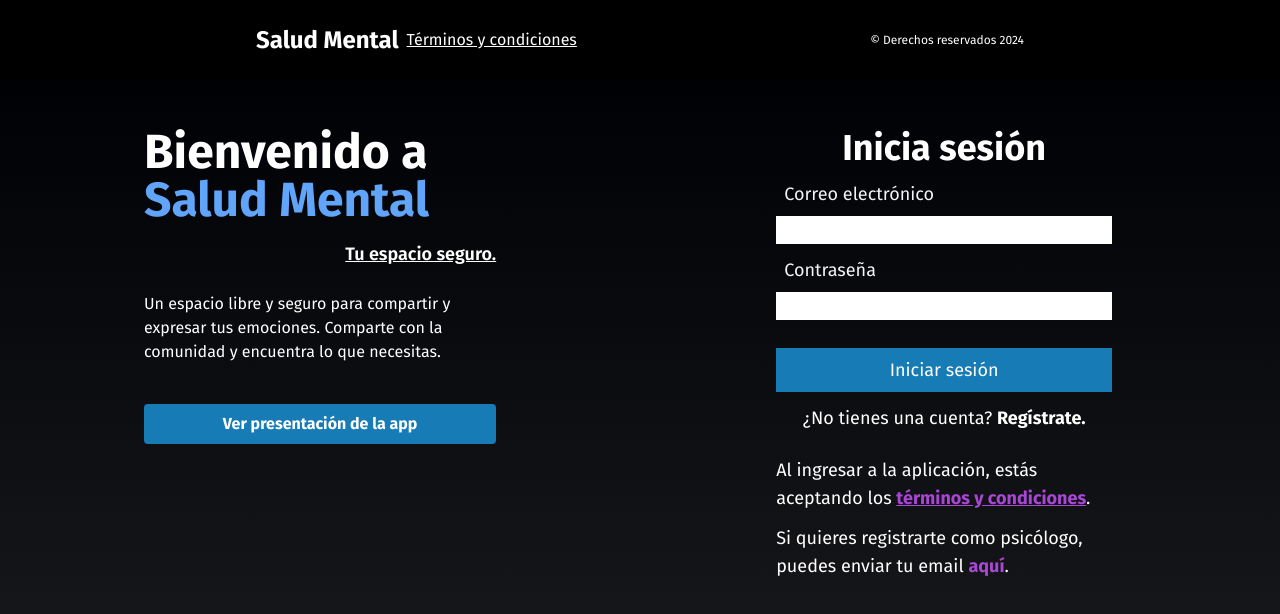
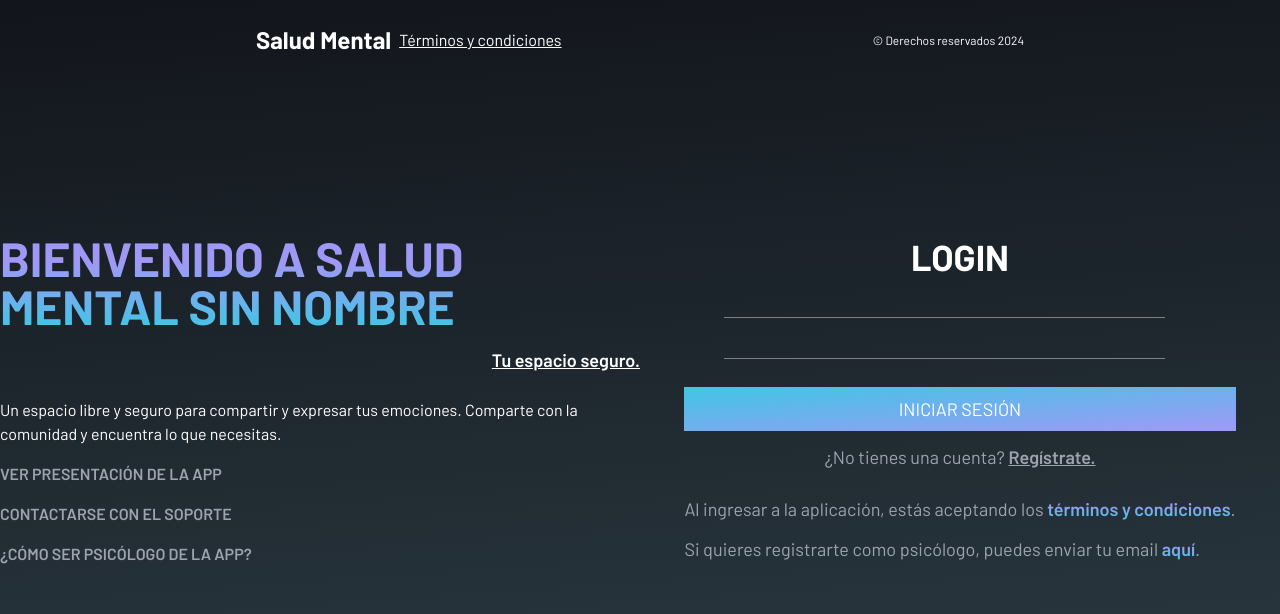
Before and after one commit to benjamin09111/smental_deploy, a React (Vite) app: page / in a window 1280 px wide. Shown: the top 614 px of the page. Built offline with nearby package versions, Linux system fonts and the light colour scheme.

Commit message:
colors ready

```diff
--- a/index.html
+++ b/index.html
@@ -7,8 +7,10 @@
   <meta name="viewport" content="width=device-width, initial-scale=1.0" />
   <title>Vite + React</title>
   <link rel="preconnect" href="https://fonts.googleapis.com">
-<link rel="preconnect" href="https://fonts.gstatic.com" crossorigin>
-<link href="https://fonts.googleapis.com/css2?family=Fira+Sans:ital,wght@0,100;0,200;0,300;0,400;0,500;0,600;0,700;0,800;0,900;1,100;1,200;1,300;1,400;1,500;1,600;1,700;1,800;1,900&display=swap" rel="stylesheet">
+  <link rel="preconnect" href="https://fonts.gstatic.com" crossorigin>
+  <link
+    href="https://fonts.googleapis.com/css2?family=Barlow:ital,wght@0,100;0,200;0,300;0,400;0,500;0,600;0,700;0,800;0,900;1,100;1,200;1,300;1,400;1,500;1,600;1,700;1,800;1,900&family=IBM+Plex+Sans:ital,wght@0,100;0,200;0,300;0,400;0,500;0,600;0,700;1,100;1,200;1,300;1,400;1,500;1,600;1,700&family=Maven+Pro:wght@400..900&family=Noto+Sans+KR:wght@100..900&display=swap"
+    rel="stylesheet">
 
 </head>
 
--- a/src/App.jsx
+++ b/src/App.jsx
@@ -2,6 +2,7 @@ import { useState, useEffect } from 'react';
 import PrincipalPage from "./pages/principal/Principal";
 import Main from "./pages/main/Main";
 import Loading from "./Loading";
+import NavP from './components/nav_principal/NavbarP';
 
 function App() {
   //variable-funcion_modifica
@@ -23,7 +24,13 @@ function App() {
 
   return (
     <>
-      {logeado ? (<Main />) : (<PrincipalPage />)}
+      {logeado ? (<Main />) : (
+      <>
+      <NavP />
+      <PrincipalPage />
+      </>
+
+      )}
       {loading && <Loading msg="Verificando sesión" />}
     </>
   )
--- a/src/components/nav_principal/NavbarP.jsx
+++ b/src/components/nav_principal/NavbarP.jsx
@@ -2,7 +2,7 @@ import React from 'react';
 
 const NavbarP = () => {
   return (
-    <div style={{height: "10vh"}} className="justify-between py-6 lg:px-64 px-12 bg-black text-white lg:flex hidden">
+    <div style={{height: "10vh"}} className="justify-between py-6 lg:px-64 px-12 bg-transparent absolute top-0 left-0 w-full text-white lg:flex hidden items-center">
       <div className="flex gap-2 items-center">
         <b className="text-2xl">Salud Mental</b>
         <p className="underline">Términos y condiciones</p>
--- a/src/index.css
+++ b/src/index.css
@@ -2,26 +2,43 @@
 @tailwind components;
 @tailwind utilities;
 
+/*
+"IBM Plex Sans"
+"Noto Sans KR"
+"Barlow"
+"Maven Pro"
+*/
+
 :root {
-  --font-family: "Fira Sans", Arial;
-  --primary-color: #000105;
-  --secondary-color: #020305e0;
-  --third-color: #177cb6;
-  --fourth-color: #ba4dece5;
+  --font-family: "Barlow", Arial;
+  --primary-color: #40C6E5;
+  --secondary-color: #9F99F5;
+  --third-color: #12151b;
+  --fourth-color: #2d3d45;
 }
 
+/* colores css */
+
 /* estilos generales / que se repiten */
-
-body {
-  background: #dfdce3;
+.text-gradient {
+  background: #40C6E5;
+  background: linear-gradient(to top, #40C6E5 0%, #9F99F5 69%);
+  -webkit-background-clip: text;
+  -webkit-text-fill-color: transparent;
 }
 
-*{
-  font-family: var(--font-family);
+.bg-gradient-primary {
+  background: rgb(64, 198, 229);
+  background: linear-gradient(176deg, rgba(64, 198, 229, 1) 0%, rgba(159, 153, 245, 1) 100%);
 }
 
-.back {
-  background: linear-gradient(var(--primary-color), var(--secondary-color));
+.bg-gradient-secondary {
+  background: rgb(18, 21, 27);
+  background: linear-gradient(176deg, rgba(18, 21, 27, 1) 0%, rgba(45, 61, 69, 1) 100%);
+}
+
+* {
+  font-family: var(--font-family);
 }
 
 .bg_overlay {
@@ -52,9 +69,20 @@ body {
 }
 
 .input {
-  color: black;
+  color: rgb(244, 244, 244);
+  background: none;
+  border-bottom: 1px solid gray;
+  width: 80%;
 }
 
 .input:focus {
   outline: none;
 }
+
+.one {
+  flex: 1;
+}
+
+.two {
+  flex: 1;
+}
--- a/src/pages/principal/Login.jsx
+++ b/src/pages/principal/Login.jsx
@@ -15,25 +15,22 @@ const Login = ({ setState }) => {
 
     return (
         <div className='flex flex-col gap-3 text-white text-lg px-6'>
-            <h2 className='text-4xl text-center font-bold'>Inicia sesión</h2>
-            <div className='flex flex-col gap-2'>
-            <div className='flex gap-2 items-center'>
-                    <span class="icon-[ic--sharp-email] text-2xl"></span>
-                    <label htmlFor="email" className='text-gray-100'>Correo electrónico</label>
-                </div>
+            <h2 className='text-4xl text-center font-bold'>LOGIN</h2>
+            <div className='flex gap-10'>
+                <span class="icon-[ic--sharp-email] text-2xl  bg-gradient-primary"></span>
+
                 <input type="text" name='email' className='input'
                     value={email} onChange={(e) => setEmail(e.target.value)} />
             </div>
-            <div className='flex flex-col gap-2'>
-            <div className='flex gap-2 items-center'>
-            <span class="icon-[mdi--password] text-2xl"></span>
-                <label htmlFor="password" className='text-gray-100'>Contraseña</label>
-            </div>
+            <div className='flex gap-10'>
+
+                <span class="icon-[mdi--password] text-2xl  bg-gradient-primary"></span>
+
                 <input type="password" name='password' className='input'
                     value={password} onChange={(e) => setPassword(e.target.value)} />
             </div>
-            <button className='w-full mt-4 py-2 back2 hover:bg-gray-800' type='button' onClick={signin}>Iniciar sesión</button>
-            <div className='text-center'>¿No tienes una cuenta? <b className='cursor-pointer' onClick={()=>setState("register")}>Regístrate.</b></div>
+            <button className='w-full bg-gradient-primary mt-4 py-2 hover:bg-gray-800' type='button' onClick={signin}>INICIAR SESIÓN</button>
+            <div className='text-center text-gray-400'>¿No tienes una cuenta? <b className='cursor-pointer font-semibold underline' onClick={() => setState("register")}>Regístrate.</b></div>
             <p className='text-secondary-custom'>{message}</p>
             {
                 loading && (
@@ -43,9 +40,9 @@ const Login = ({ setState }) => {
                     </div>
                 )
             }
-            <div>Al ingresar a la aplicación, estás aceptando los <b className='underline text cursor-pointer'>términos y condiciones</b>.</div>
-            <div className=''>
-                Si quieres registrarte como psicólogo, puedes enviar tu email <b className='text cursor-pointer' onClick={() => setOpen(!open)}>aquí</b>.
+            <div className='text-gray-400'>Al ingresar a la aplicación, estás aceptando los <b className='underline text-gradient font-semibold cursor-pointer'>términos y condiciones</b>.</div>
+            <div className='text-gray-400'>
+                Si quieres registrarte como psicólogo, puedes enviar tu email <b className='text cursor-pointer text-gradient font-semibold' onClick={() => setOpen(!open)}>aquí</b>.
             </div>
             {open && (<Overlay setOpen={setOpen} />)}
         </div>
--- a/src/pages/principal/Principal.jsx
+++ b/src/pages/principal/Principal.jsx
@@ -9,45 +9,73 @@ const Principal = () => {
     const [state, setState] = useState("login");
     //pagina que se ve al no estar logeado, get started
     return (
-        <>
-            <NavbarP />
-            <div style={{ minHeight: "90vh" }} className="relative back flex flex-col">
-                <div className="flex flex-col lg:flex-row pt-12 px-8 lg:px-36 xl:gap-64">
-                    <Animation duration={0.5}>
+        <div style={{ minHeight: "100vh" }} className="bg-gradient-secondary flex flex-col justify-center items-center w-full">
+            <div className="flex flex-col lg:flex-row">
+                <div className="one">
+                <Animation duration={2}>
                 <div className="flex flex-col gap-4">
-                            <h1 className="text-5xl font-bold text-white">Bienvenido a <b className="text-blue-400 font-bold">Salud Mental</b></h1>
+                    <h1 className="text-5xl font-bold text-gradient">BIENVENIDO A SALUD MENTAL SIN NOMBRE</h1>
                     <p className="font-semibold underline text-white text-lg text-right">Tu espacio seguro.</p>
                     <p className="text-white mt-2">Un espacio libre y seguro para compartir y expresar tus emociones. Comparte con la comunidad y encuentra lo que necesitas.</p>
-                            <button type="button" className="w-full xl:w-full back2 px-4 py-2 rounded text-white font-bold my-6">Ver presentación de la app</button>
+                    <button type="button" className="text-gray-400 font-semibold hover:text-gray-300 text-left">VER PRESENTACIÓN DE LA APP</button>
+                    <button type="button" className="text-gray-400 font-semibold hover:text-gray-300 text-left">CONTACTARSE CON EL SOPORTE</button>
+                    <button type="button" className="text-gray-400 font-semibold hover:text-gray-300 text-left">¿CÓMO SER PSICÓLOGO DE LA APP?</button>
                 </div>
                 </Animation>
-                    <div className="flex flex-col justify-center items-center w-full lg:pt-0 pt-12">
-                        {state === "login" && <Animation duration={1}>
+                </div>
+                <div className="flex flex-col justify-center items-center w-full lg:pt-0 pt-12 two">
+                    {state === "login" && <Animation duration={2}>
                         <Login setState={setState} /></Animation>}
                     {state === "register" && <Animation duration={1}>
                         <Register setState={setState} /></Animation>}
                 </div>
             </div>
 
-                {/*animación de una wave
-                <div className="md:hidden">
-
+            <div className="absolute bottom-0 w-full">
+            <div className="absolute bottom-0 w-full">
             <Wave
-                        fill="#fff"
+                        fill="#40c7e57b"
                         paused={false}
                         options={
                             {
                                 height: 30,
                                 amplitude: 30,
-                                speed: 0.15,
-                                points: 2
+                                speed: 0.2,
+                                points: 6
                             }
                         }
                     />
-                </div>*/}
-                <div className='flex justify-center py-4 text-white lg:hidden text-center text-xs'>© Derechos reservados 2024</div>
             </div>
-        </>
+            <div className="absolute bottom-0 w-full">
+            <Wave
+                        fill="#9f99f5ae"
+                        paused={false}
+                        options={
+                            {
+                                height: 30,
+                                amplitude: 30,
+                                speed: 0.2,
+                                points: 7
+                            }
+                        }
+                    />
+            </div>
+            <div className="absolute bottom-0 w-full">
+            <Wave
+                        fill="#40c7e5e9"
+                        paused={false}
+                        options={
+                            {
+                                height: 60,
+                                amplitude: 30,
+                                speed: 0.2,
+                                points: 5
+                            }
+                        }
+                    />
+            </div>
+            </div>
+        </div>
 
     )
 }
--- a/tailwind.config.js
+++ b/tailwind.config.js
@@ -9,10 +9,10 @@ export default {
   theme: {
     extend: {
       colors: {
-        "primary-custom": "",
-        "secondary-custom": "#fc4a1a",
-        "third-custom": "#f7b733",
-        "fourth-custom": "#dfdce3",
+        "primary-custom": "#40C6E5",
+        "secondary-custom": "#9F99F5",
+        "third-custom": "#12151b",
+        "fourth-custom": "#2d3d45",
       },
 
     },
```
Lines whose indentation alone changed are shown as unchanged.
